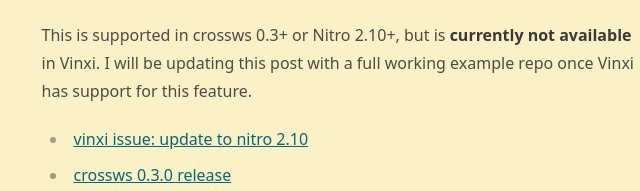
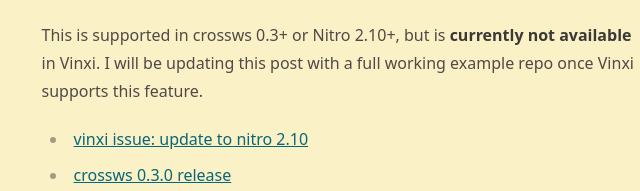
Before and after one commit to dotnize/nize.foo, an Astro site: page /blog/tanstack-start-websockets in a window 1280 px wide. Shown: the part 4154-4345 px from the top of the page, 301-941 px from the left. Built offline with nearby package versions, Linux system fonts and the light colour scheme; Astro itself is replaced by a stand-in of ours; a web font is replaced by a local one.

Commit message:
update blog

````diff
--- a/src/content/blog/2024/tanstack-start-websockets.md
+++ b/src/content/blog/2024/tanstack-start-websockets.md
@@ -148,7 +148,7 @@
 });
 ```
 
-This is supported in crossws 0.3+ or Nitro 2.10+, but is **currently not available** in Vinxi. I will be updating this post with a full working example repo once Vinxi has support for this feature.
+This is supported in crossws 0.3+ or Nitro 2.10+, but is **currently not available** in Vinxi. I will be updating this post with a full working example repo once Vinxi supports this feature.
 
 - [vinxi issue: update to nitro 2.10](https://github.com/nksaraf/vinxi/issues/409)
 - [crossws 0.3.0 release](https://github.com/unjs/crossws/releases/tag/v0.3.0)
````
